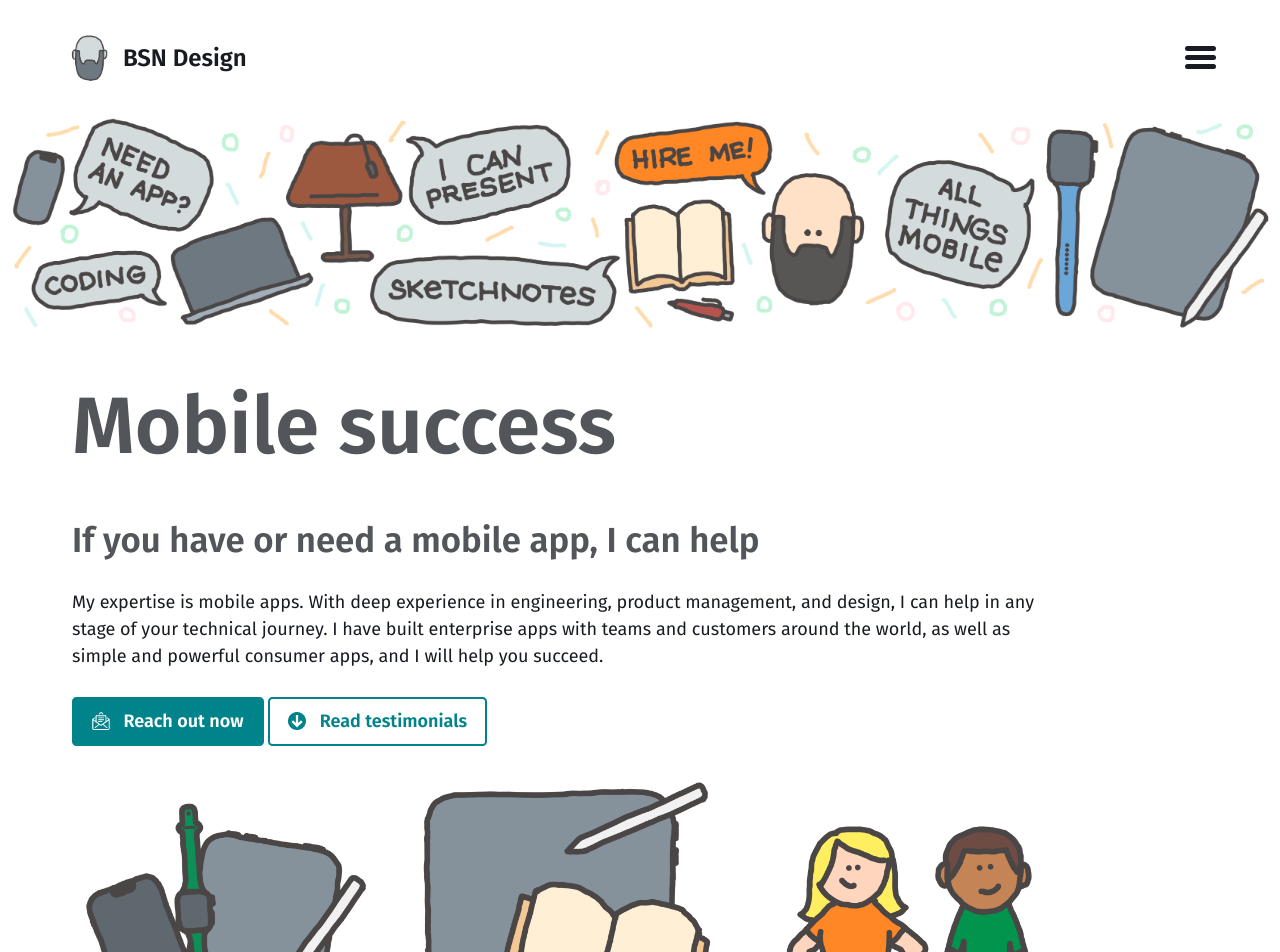
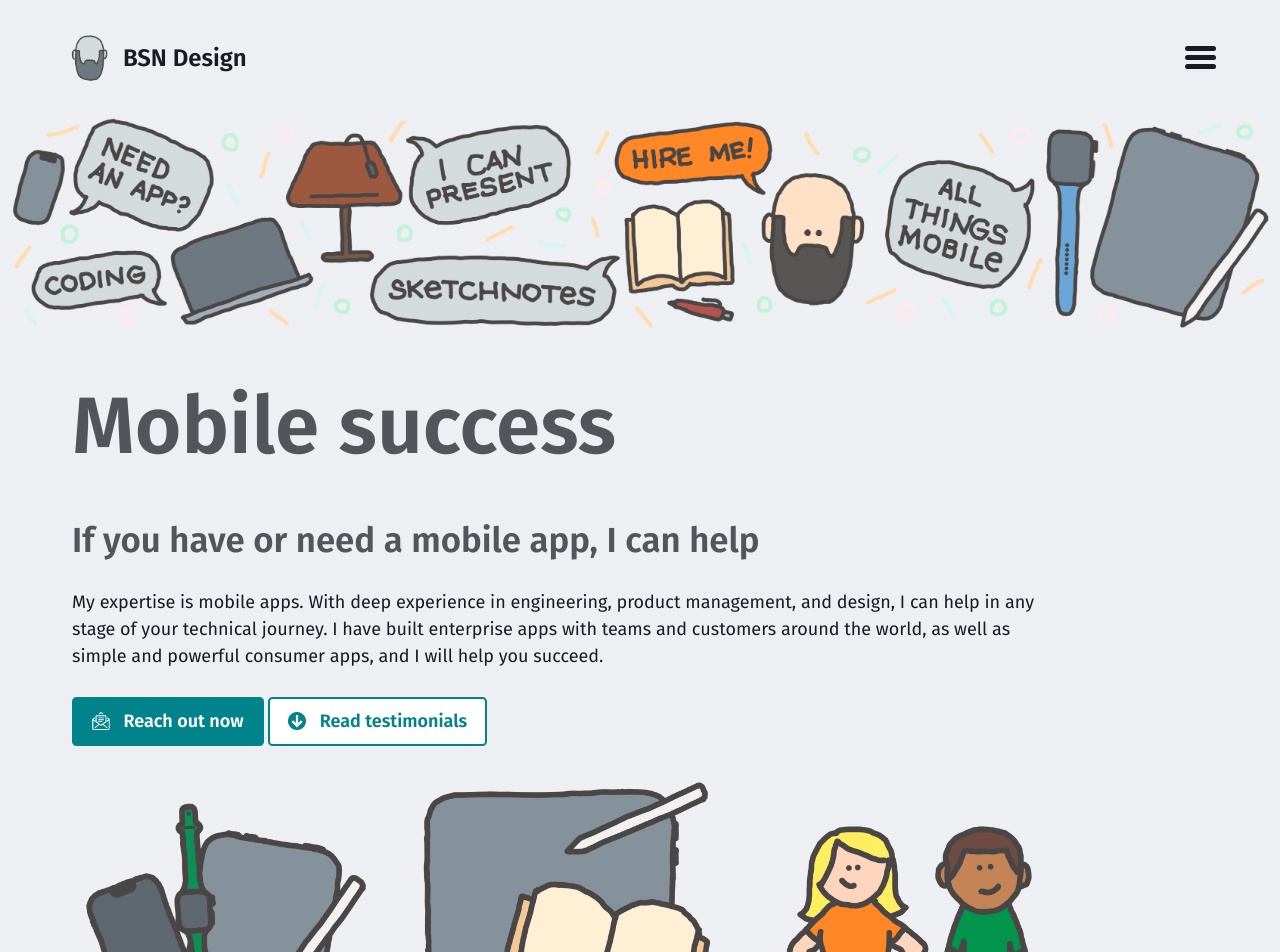
Before and after one commit to bsn-design/bsn-design.github.io, a Jekyll site: the page built from index.html, in a window 1280 px wide. Shown: the top 952 px of the page. Built offline with Jekyll 4.4.1, drawn with Linux system fonts in a browser that asks for light colours.

Commit message:
Change background color

```diff
--- a/_sass/basically-basic/themes/_default.scss
+++ b/_sass/basically-basic/themes/_default.scss
@@ -3,3 +3,4 @@
    ========================================================================== */
 
 // Intentionally left blank
+$background-color: #EEEFF2 !default;
```
Also changed, not shown: assets/images/coaching.png.
